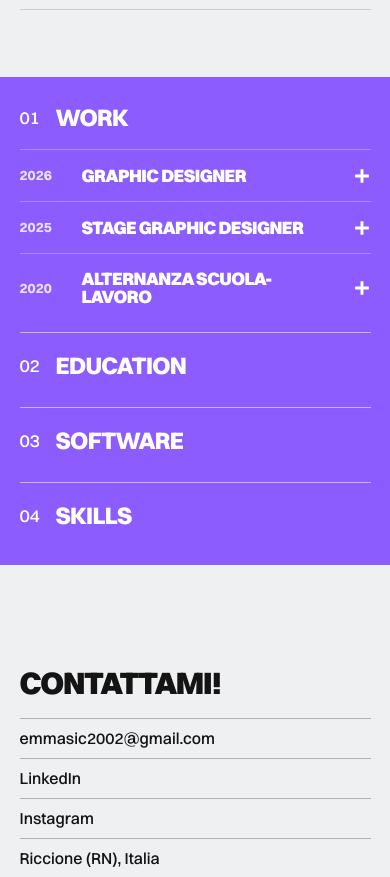
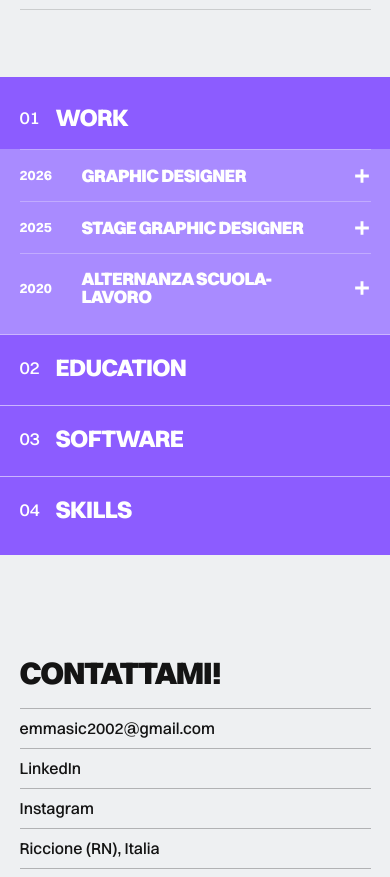
Before and after one commit to emmasimoncelli/emmasimoncelli-portfolio, a plain HTML site: page index.html in a window 390 px wide. Shown: the part 1635-2512 px from the top of the page. Drawn offline with Linux system fonts and the light colour scheme; animation ran at ten frames a second.

Commit message:
Percorso mobile: contenuto aperto in viola chiaro
Co-Authored-By: Claude Opus 5.5 <noreply@anthropic.com>
Claude-Session: https://claude.ai/code/session_014eUMssMd4885fYMcAH6JsS

```diff
--- a/index.html
+++ b/index.html
@@ -291,12 +291,12 @@ html,body,.pagina,.palco8{transition:background-color .4s,color .4s}
 .cat8 .apri2 strong{color:var(--tx)}
 .lista8{list-style:none;margin:0;padding:0}
 .lista8 li{padding:14px 0;border-top:1px solid rgba(var(--ln),.28);font-weight:800;font-size:clamp(20px,2vw,30px);letter-spacing:-.02em;text-transform:uppercase}
-@media (max-width: 760px){.cat8{flex-direction:column;height:auto;margin:0 0 8vh;padding:8px 5vw}
+@media (max-width: 760px){.cat8{flex-direction:column;height:auto;margin:0 0 8vh;padding:8px 0}
 .pann8,.pann8.aperto{flex:none;flex-direction:column;border-left:0;border-right:0 !important;border-bottom:1.5px solid rgba(255,255,255,.55)}.pann8:last-child{border-bottom:0}
-.dorso8{flex:none;flex-direction:row;justify-content:flex-start;gap:16px;padding:16px 0}
+.dorso8{flex:none;flex-direction:row;justify-content:flex-start;gap:16px;padding:16px 5vw}
 .n8,.v8{writing-mode:horizontal-tb;transform:none}.n8{font-size:18px}.v8{font-size:24px}
 .corpo8{display:grid;grid-template-rows:0fr;transition:grid-template-rows .5s,opacity .4s}.pann8.aperto .corpo8{grid-template-rows:1fr}
-.int8{width:auto;height:auto;min-height:0;overflow:hidden;padding:0 0 10px}.tit8{display:none}
+.int8{width:auto;height:auto;min-height:0;overflow:hidden;padding:0 5vw 6px;background:#A98BFF;--tx3:#FFFFFF}.pann8.aperto .int8{padding-bottom:12px}.tit8{display:none}
 .cat8 .riga2{grid-template-columns:50px minmax(0,1fr) 24px !important}.cat8 .apri2 p{margin-left:0 !important}}
 </style>
 <style>body{font-family:Switzer,sans-serif}</style>
```
